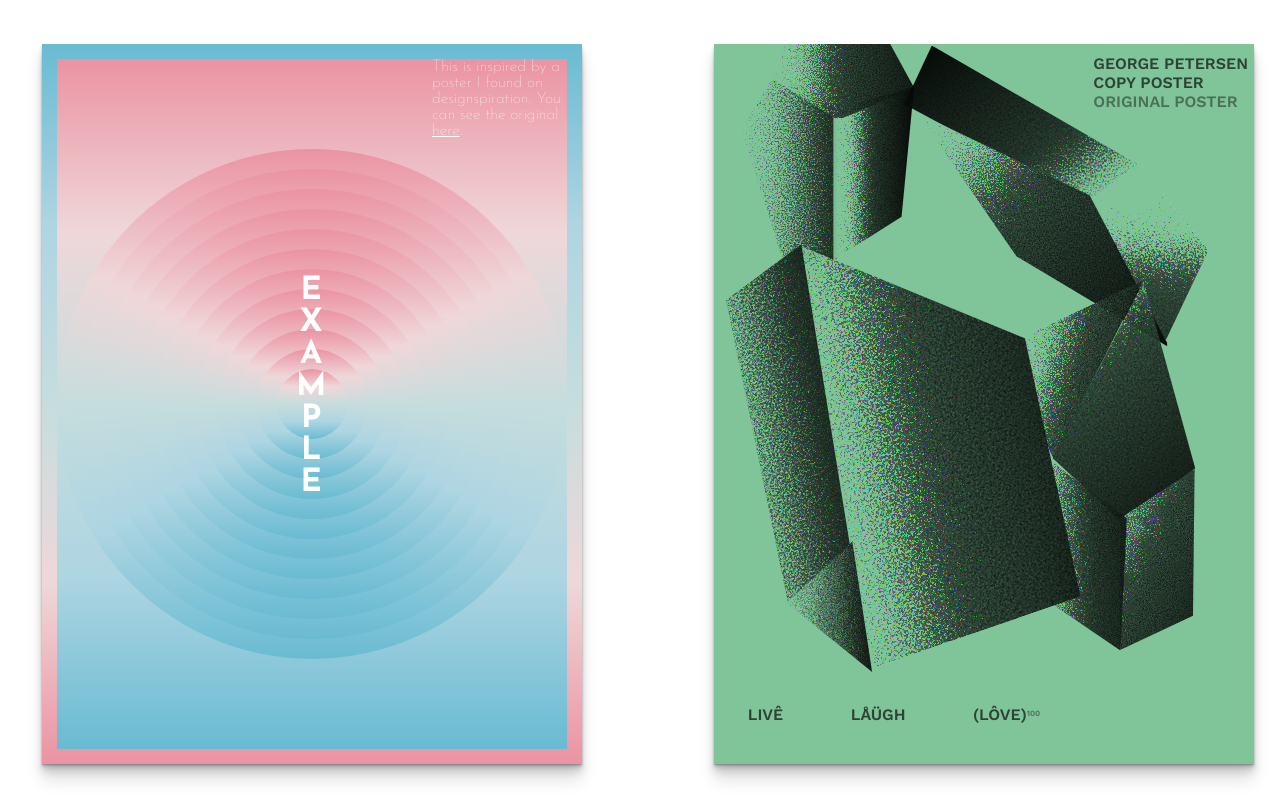
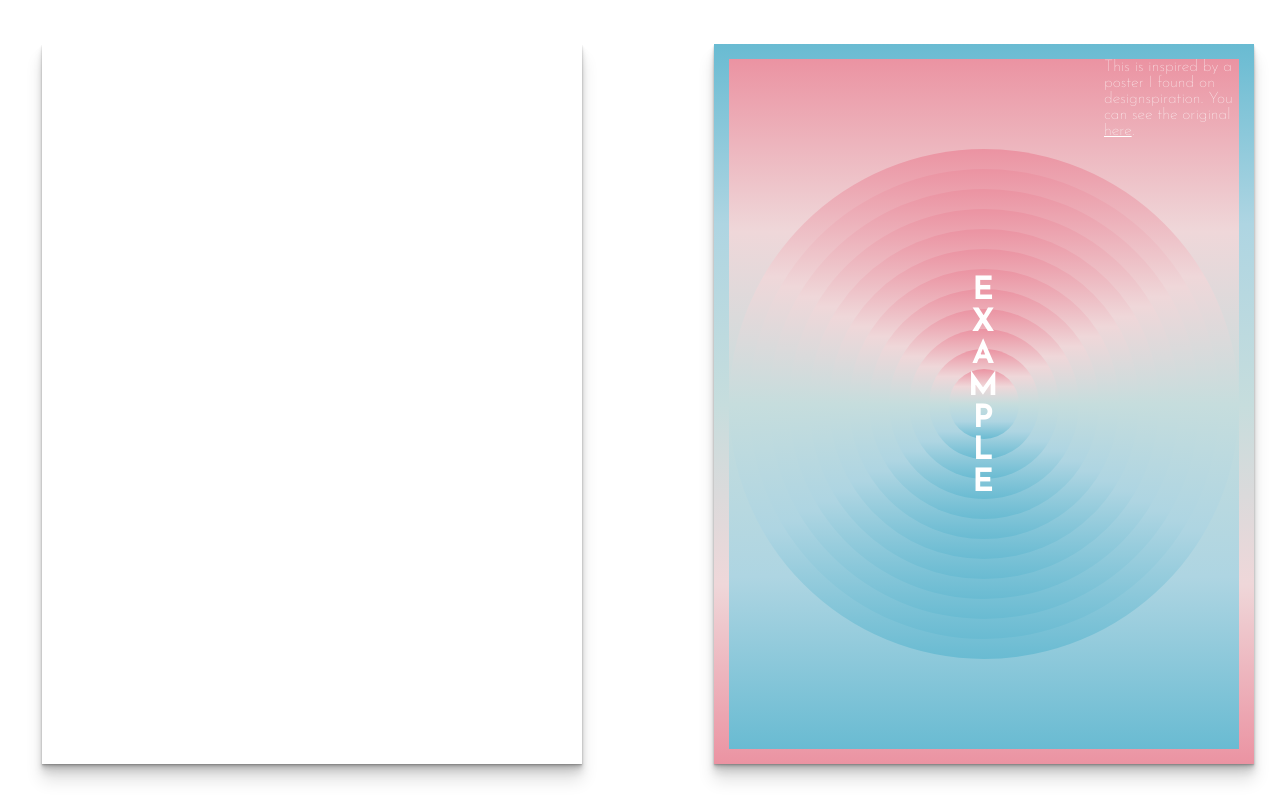
Before and after one commit to jovialgent/poster-recreation, a Svelte app: page / in a window 1280 px wide. Shown: the top 800 px of the page. Built offline with nearby package versions, Linux system fonts and the light colour scheme.

Commit message:
magasins-generaux - set up

```diff
--- a/src/App.svelte
+++ b/src/App.svelte
@@ -1,12 +1,14 @@
 <script lang="ts">
   import GurafikuReviewPoster from "./lib/GurafikuReviewPoster.svelte";
   import LucioCapece from "./lib/LucioCapece.svelte";
+  import MagasinsGeneraux from "./lib/MagasinsGeneraux.svelte";
   import Metro from "./lib/Metro.svelte";
   import Strasbourg from "./lib/Strasbourg.svelte";
 </script>
 
 <main>
   <div class="app">
+    <MagasinsGeneraux />
     <GurafikuReviewPoster />
     <LucioCapece />
     <Metro />
@@ -18,7 +20,7 @@
   @import "../node_modules/normalize.css/normalize.css";
   @import "./scss/responsive.scss";
 
-  body{
+  body {
     overflow-x: hidden;
   }
   .app {
@@ -26,9 +28,8 @@
     height: 100%;
     display: grid;
     gap: 4em;
-    padding:2em 0em;
+    padding: 2em 0em;
     grid-template-columns: 1fr;
-
 
     @include respond-to("small") {
       grid-template-columns: 1fr 1fr;
@@ -36,7 +37,6 @@
 
     .poster {
       margin: 1rem;
-
     }
   }
 </style>
--- /dev/null
+++ b/src/lib/MagasinsGeneraux.svelte
@@ -0,0 +1,26 @@
+<script>
+// https://www.behance.net/gallery/97124351/Poster-Collection/modules/560843111
+
+</script>
+
+<div class="poster">
+  <section class="poster__container--wrapper">
+
+  </section>
+</div>
+
+<style lang="scss">
+  @use "sass:math";
+  @import "../scss/poster.scss";
+
+  .poster {
+    @include poster();
+
+    &__container {
+      &--wrapper {
+        @include containerWrapper();
+        position: relative;
+      }
+    }
+  }
+</style>
```
